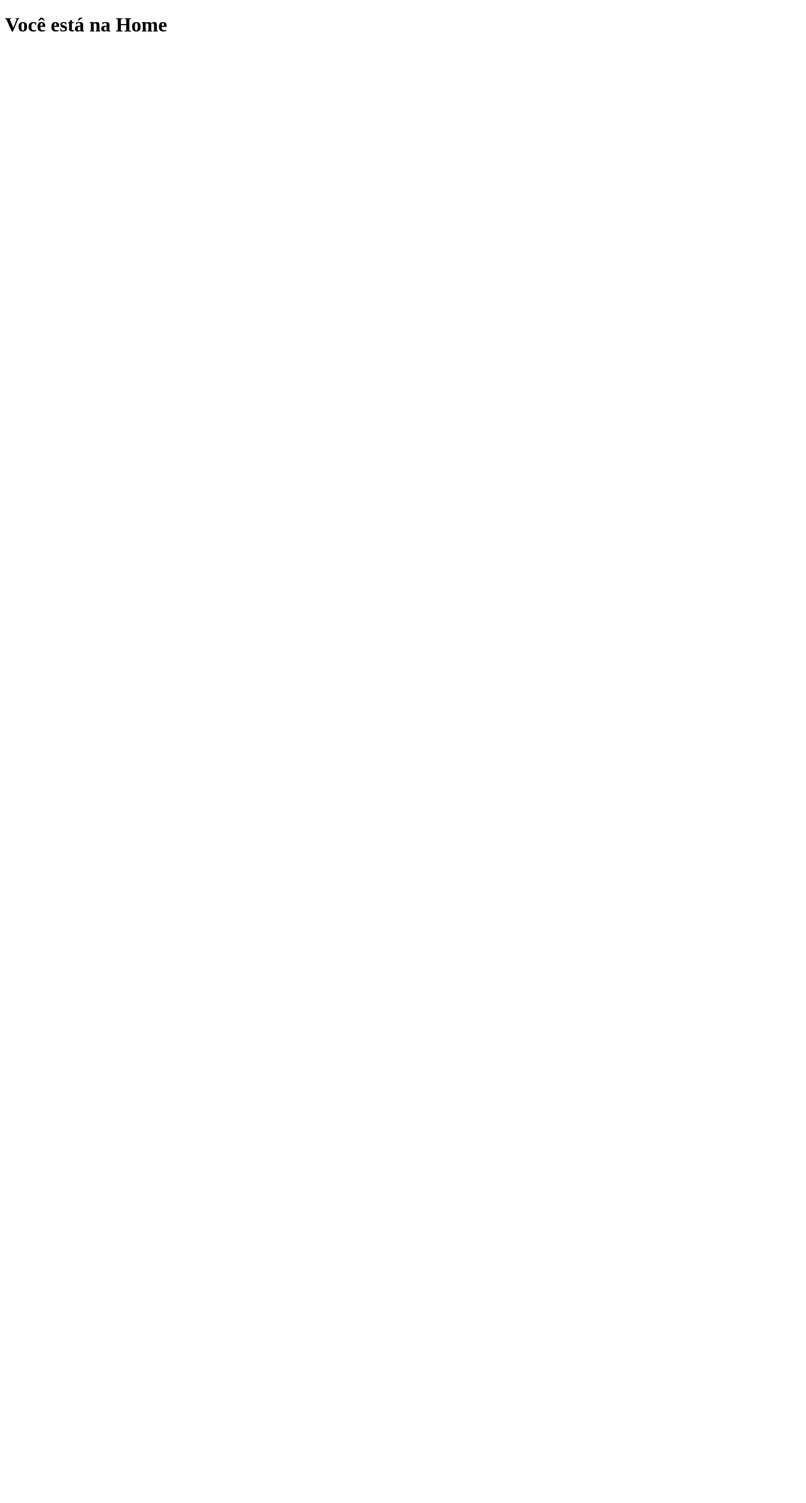
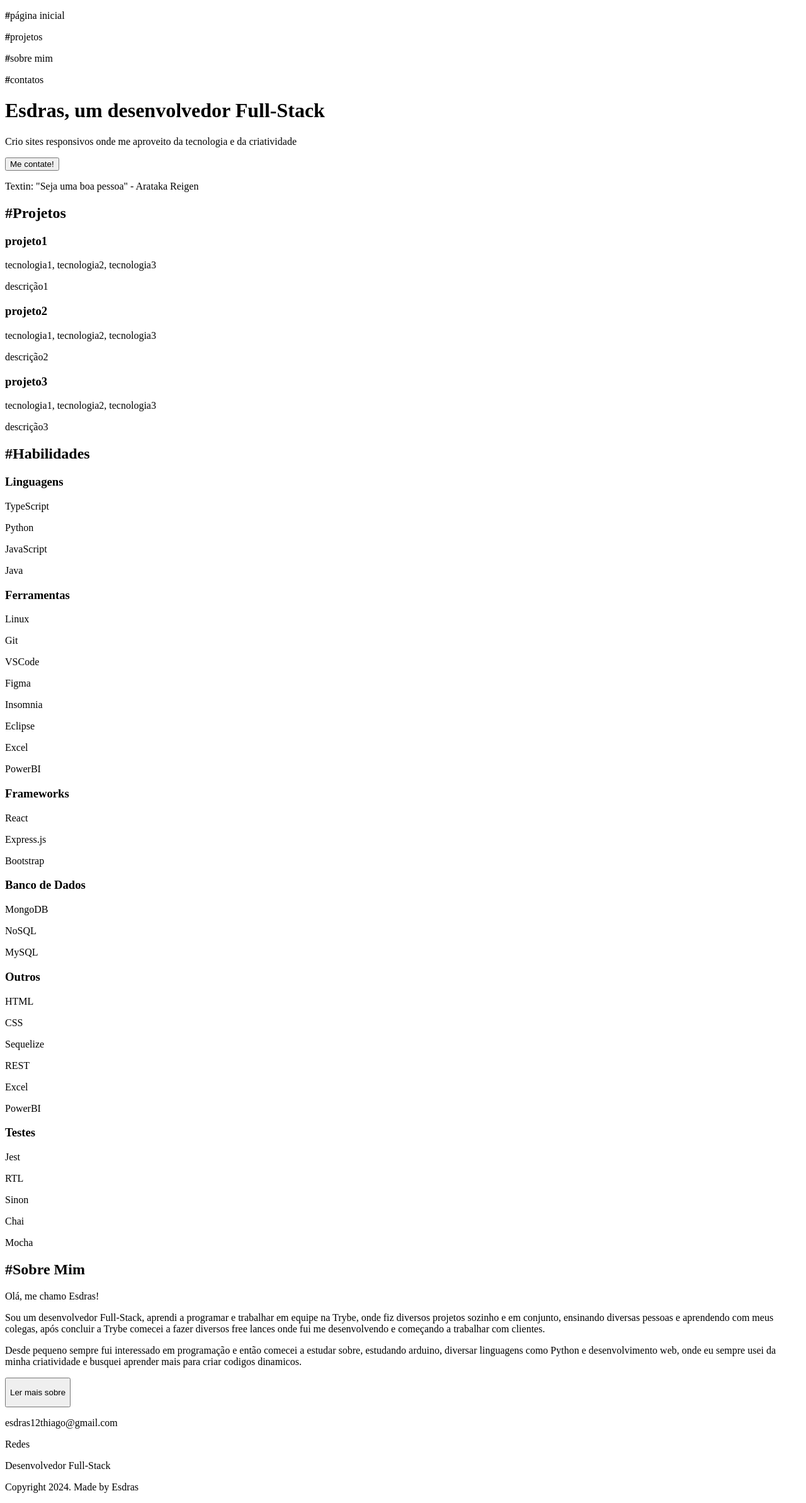
Before and after one commit to EsdrasThiago/portfolioprofissional, a React (Create React App) app: page / in a window 1280 px wide. Shown: the whole page at 63% size. Before the commit the page ends 800 px from the top, so only its background shows below. Built offline with nearby package versions, Linux system fonts and the light colour scheme.

Commit message:
Preenchendo Home com contéudo

```diff
--- a/src/App.js
+++ b/src/App.js
@@ -1,10 +1,13 @@
 import { Routes, Route } from "react-router-dom";
 import Home from "./pages/Home";
 import NotFound from "./pages/NotFound";
+import Header from "./components/Header";
+import Footer from "./components/Footer";
 
 function App() {
   return (
     <div className="App">
+      <Header />
       <Routes>
         <Route path="/" element={<Home />} />
         {/* <Route path="/projetos" element={<Works />} /> */}
@@ -12,6 +15,7 @@ function App() {
         {/* <Route path="/contatos" element={<Contacts />} /> */}
         <Route path="/*" element={<NotFound />}/>
       </Routes>
+      <Footer />
     </div>
   );
 }
--- /dev/null
+++ b/src/components/AboutMeHome.jsx
@@ -0,0 +1,25 @@
+function AboutMeHome() {
+
+    return (
+        <section>
+            <h1><b>#</b>Sobre Mim</h1>
+            <p>Olá, me chamo Esdras!</p>
+            <p>
+                Sou um desenvolvedor Full-Stack, aprendi a programar e trabalhar em equipe na Trybe,
+                onde fiz diversos projetos sozinho e em conjunto, ensinando diversas pessoas e aprendendo com meus colegas,
+                após concluir a Trybe comecei a fazer diversos free lances onde fui me desenvolvendo e
+                começando a trabalhar com clientes.
+            </p>
+            <p>
+                Desde pequeno sempre fui interessado em programação e então comecei a estudar sobre, estudando arduino,
+                diversar linguagens como Python e desenvolvimento web, onde eu sempre usei da minha criatividade
+                e busquei aprender mais para criar codigos dinamicos.
+            </p>
+            <button>
+                <p>Ler mais sobre</p>
+            </button>
+        </section>
+    );
+}
+
+export default AboutMeHome;
--- /dev/null
+++ b/src/components/Footer.jsx
@@ -0,0 +1,22 @@
+function Footer() {
+
+    return (
+        <footer>
+            <section>
+                <p>esdras12thiago@gmail.com</p>
+                <p>Redes</p>
+            </section>
+            <section>
+                <p>Desenvolvedor Full-Stack</p>
+                <section>
+                    {
+                        // inserir imagens
+                    }
+                </section>
+            </section>
+            <p>Copyright 2024. Made by Esdras</p>
+        </footer>
+    );
+}
+
+export default Footer;
--- /dev/null
+++ b/src/components/Header.jsx
@@ -0,0 +1,16 @@
+function Header() {
+
+    return (
+        <header>
+            <section></section>
+            <section>
+                <p><b>#</b>página inicial</p>
+                <p><b>#</b>projetos</p>
+                <p><b>#</b>sobre mim</p>
+                <p><b>#</b>contatos</p>
+            </section>
+        </header>
+    );
+}
+
+export default Header;
--- /dev/null
+++ b/src/components/ProjectsHome.jsx
@@ -0,0 +1,19 @@
+import projectsHomeMock from "../mocks/projectsMock";
+
+function ProjectsHome() {
+
+    return (
+        <section>
+            <h1><b>#</b>Projetos</h1>
+            {projectsHomeMock.map((e) => (
+                <section>
+                    <h1>{e.name}</h1>
+                    <p>{e.stacks}</p>
+                    <p>{e.description}</p>
+                </section>
+            ))}
+        </section>
+    );
+}
+
+export default ProjectsHome;
--- /dev/null
+++ b/src/components/SkillHome.jsx
@@ -0,0 +1,20 @@
+import skillsHomeMock from "../mocks/skillsMock";
+
+function SkillHome() {
+
+    return (
+        <section>
+            <h1><b>#</b>Habilidades</h1>
+            {skillsHomeMock.map((e) => (
+                <section>
+                    <h1>{e.name}</h1>
+                    {e.text.map((el) => (
+                        <p>{el}</p>
+                    ))}
+                </section>
+            ))}
+        </section>
+    );
+}
+
+export default SkillHome;
--- /dev/null
+++ b/src/mocks/projectsMock.js
@@ -0,0 +1,22 @@
+const projectsHomeMock = [
+    {
+        name: "projeto1",
+        stacks: "tecnologia1, tecnologia2, tecnologia3",
+        description: "descrição1",
+        link: "link1"
+    },
+    {
+        name: "projeto2",
+        stacks: "tecnologia1, tecnologia2, tecnologia3",
+        description: "descrição2",
+        link: "link1"
+    },
+    {
+        name: "projeto3",
+        stacks: "tecnologia1, tecnologia2, tecnologia3",
+        description: "descrição3",
+        link: "link1"
+    }
+]
+
+export default projectsHomeMock;
--- /dev/null
+++ b/src/mocks/skillsMock.js
@@ -0,0 +1,28 @@
+const skillsHomeMock = [
+    {
+        name: "Linguagens",
+        text: ["TypeScript", "Python", "JavaScript", "Java"]
+    },
+    {
+        name: "Ferramentas",
+        text: ["Linux", "Git", "VSCode", "Figma", "Insomnia", "Eclipse", "Excel", "PowerBI"]
+    },
+    {
+        name: "Frameworks",
+        text: ["React", "Express.js", "Bootstrap"]
+    },
+    {
+        name: "Banco de Dados",
+        text: ["MongoDB", "NoSQL", "MySQL"]
+    },
+    {
+        name: "Outros",
+        text: ["HTML", "CSS", "Sequelize", "REST", "Excel", "PowerBI"]
+    },
+    {
+        name: "Testes",
+        text: ["Jest", "RTL", "Sinon", "Chai", "Mocha"]
+    }
+]
+
+export default skillsHomeMock;
--- a/src/pages/Home.jsx
+++ b/src/pages/Home.jsx
@@ -1,8 +1,20 @@
+import AboutMeHome from "../components/AboutMeHome";
+import ProjectsHome from "../components/ProjectsHome";
+import SkillHome from "../components/SkillHome";
+
 function Home() {
 
-    return (
-      <h1>Você está na Home</h1>
-    );
-  }
+  return (
+    <main>
+      <h1>Esdras, um desenvolvedor Full-Stack</h1>
+      <p>Crio sites responsivos onde me aproveito da tecnologia e da criatividade</p>
+      <button>Me contate!</button>
+      <p>Textin: "Seja uma boa pessoa" - Arataka Reigen</p>
+      <ProjectsHome />
+      <SkillHome />
+      <AboutMeHome />
+    </main>
+  );
+}
 
-  export default Home;
+export default Home;
```
Also changed, not shown: src/components/ContactsHome.jsx (added, +18 -0 lines).
